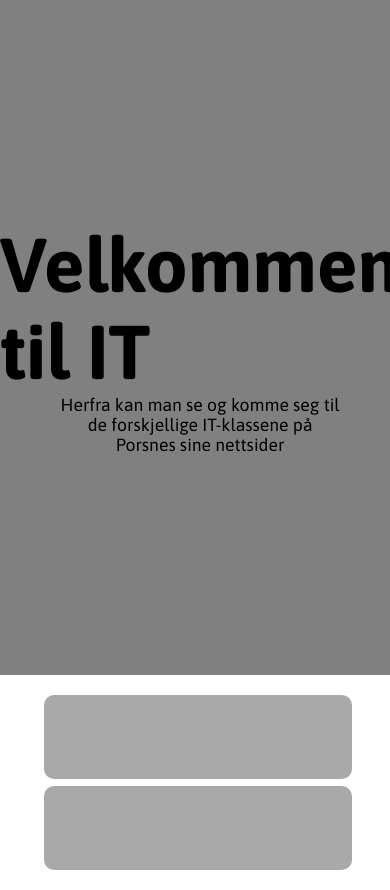
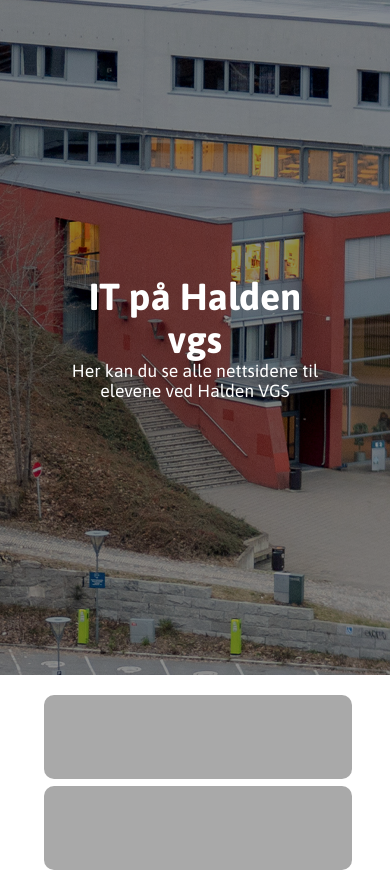
Before and after one commit to Halden-vgs-IT/haldenvgs.net, a PHP site: page /Russebudsjett/ in a window 390 px wide; the page is wider, and only the part inside the window is pictured. Run offline with PHP 8.4, Linux system fonts and the light colour scheme; some libraries are stand-ins or nearby versions.

Commit message:
Updated homepage
added header iamge and responsive title on resize

```diff
--- a/css/style.css
+++ b/css/style.css
@@ -49,6 +49,7 @@
     position: relative;
     display: grid;
     place-items: center;
+    overflow: hidden;
 }
 li {
     padding: 1%;
@@ -56,13 +57,16 @@
  }
 /* Classes */
 .box {
+    color: var(--white);
     display: flex;
     justify-content: center;
     align-items: center;
     flex-direction: column;
     max-width: 70%;
+    z-index: 3;
 }
 .heading {
+    text-align: center;
     font-size: calc(var(--heading) + 3rem);
     margin: 0;
 }
@@ -70,7 +74,20 @@
     font-size: var(--paragraph);
     margin: 0;
     text-align: center;
-
+}
+.header-image {
+    min-width: 100%;
+    min-height: 100%;
+    position: absolute;
+    object-fit: cover;
+}
+.overlay {
+    width: 100%;
+    height: 100%;
+    content: "";
+    position: absolute;
+    background-color: rgba(0, 0, 0, .45);
+    z-index: 2;
 }
 .list{
 
@@ -102,11 +119,19 @@
         /* Sizes */
         --heading: 2.4rem;
     }
+    .heading {
+        font-size: calc(var(--heading) + 1.4rem);
+        margin: 0;
+    }
 }
 @media only screen and (max-width: 756px) {
     :root {
         /* Sizes */
         --heading: 2.2rem;
+    }
+    .heading {
+        font-size: calc(var(--heading) + .6rem);
+        margin: 0;
     }
 }
 @media only screen and (max-width: 576px) {
--- a/index.php
+++ b/index.php
@@ -29,9 +29,11 @@
 <body>
 <header>
     <div class="box">
-        <h1 class="heading">Velkommen til IT</h1>
-        <p class="par">Herfra kan man se og komme seg til de forskjellige IT-klassene på Porsnes sine nettsider</p>
+        <h1 class="heading">IT på Halden vgs</h1>
+        <p class="par">Her kan du se alle nettsidene til elevene ved Halden VGS</p>
     </div>
+    <div class="overlay"></div>
+    <img class="header-image" src="images/header.jpg" alt="">
 </header>
 <main>
     <ul class="list">
```
Also changed, not shown: images/header.jpg (added).
